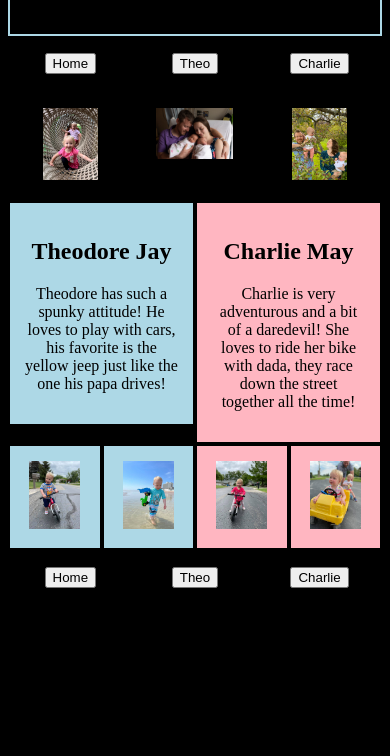
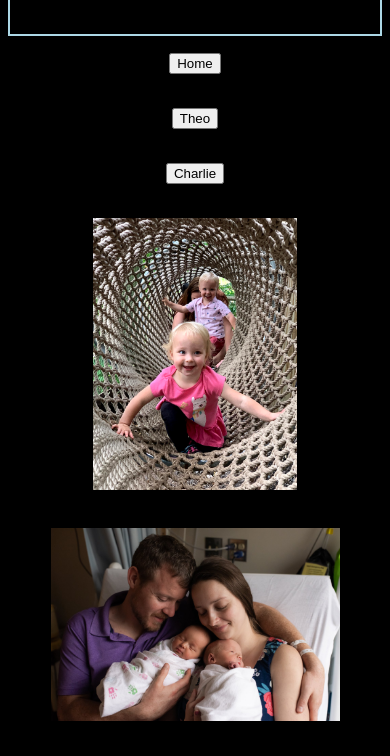
Before and after one commit to KarenRasche/BeautifulBabies, a plain HTML site: page index.html in a window 390 px wide. Shown: the part 86-842 px from the top of the page. Drawn offline with Linux system fonts and the light colour scheme.

Commit message:
Update style.css

```diff
--- a/styles/style.css
+++ b/styles/style.css
@@ -36,6 +36,12 @@
 .col-12 {width: 100%;}
 
 
+@media only screen and (max-width: 768px) {
+  /* For mobile phones: */
+  [class*="col-"] {
+    width: 100%;
+  }
+}
 
 #banner {
   background-color: green;
```
